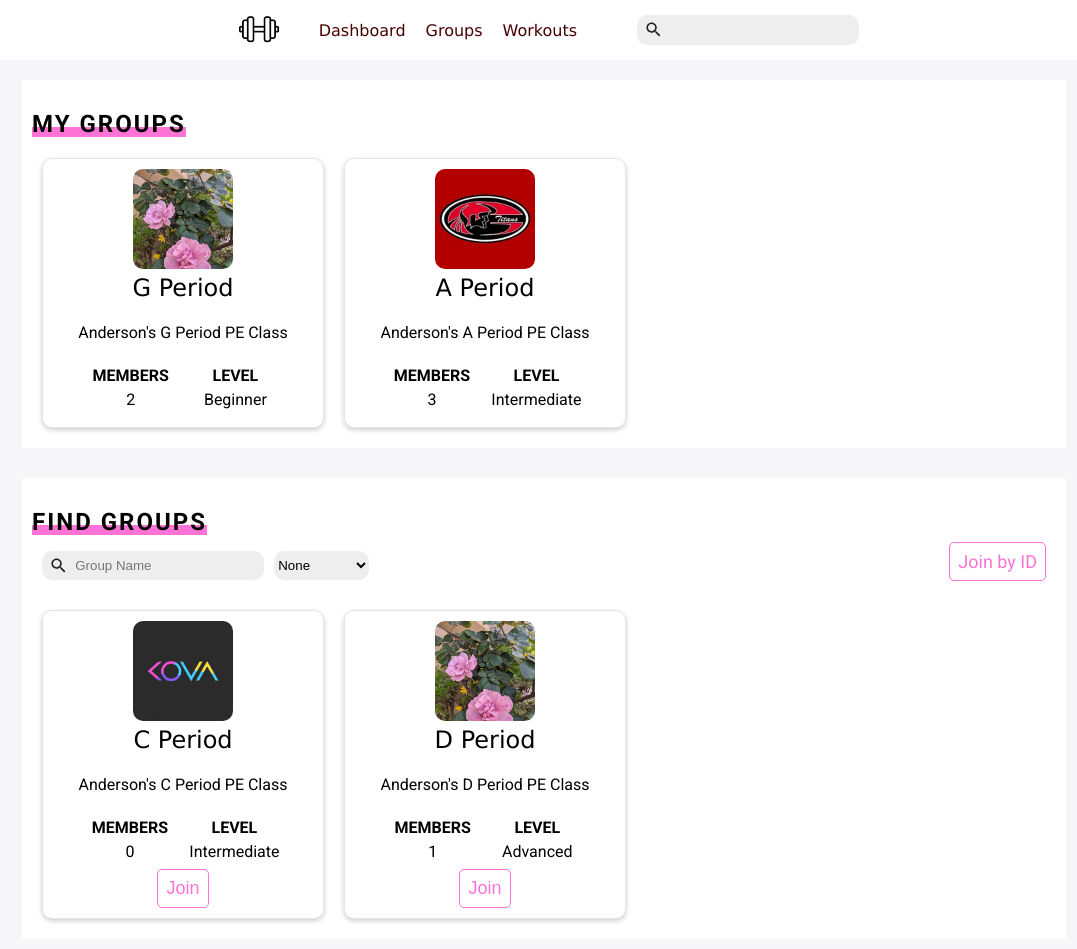
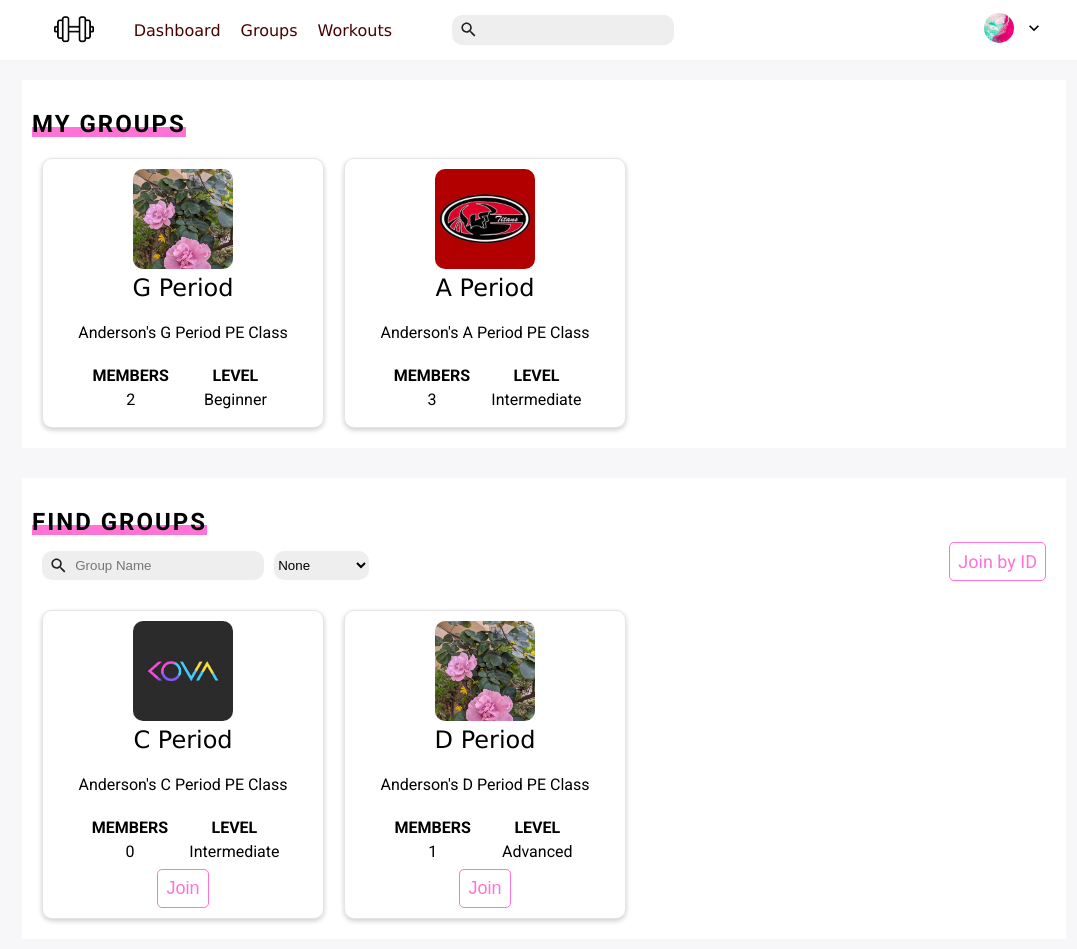
Before and after one commit to acrantel/fiitshare, a Next.js app: page /groups in a window 1280 px wide. Shown: the whole page, without its empty margins (96-1173 px from the left). Built offline with nearby package versions, Linux system fonts and the light colour scheme.

Commit message:
add profile nav to the header

```diff
--- a/components/header.js
+++ b/components/header.js
@@ -2,7 +2,10 @@ import React, { Component } from 'react';
 import Link from 'next/link'
 import styles from './header.module.css'
 import SearchBar from './search-bar.js'
+import {userData} from '../database/database.js'
+import {MdExpandMore} from 'react-icons/md'
 
+const USERID = 'user1';
 class Header extends React.Component {
     render() {
         return <div className={styles.header}>
@@ -12,8 +15,32 @@ class Header extends React.Component {
                 <Link href="/groups"><a className={styles.navElement}>Groups</a></Link>
                 <Link href="/workouts"><a className={styles.navElement}>Workouts</a></Link>
             </div>
+
             <SearchBar/>
+           <RightNavBar/>
         </div>
     }
 }
+
+class RightNavBar extends React.Component {
+    expandOnClick() {
+
+    }
+
+    render() {
+        return <div className={styles.rightNavBar}>
+                <Link href="/user/[userId]" as={`/user/${USERID}`}>
+                    <a><img className={styles.userImage} src={userData[USERID].picture} /></a>
+                </Link>
+            <div className={styles.dropdown}>
+                <MdExpandMore className={styles.arrowIcon} />
+                <div className={styles.dropdownContent}>
+                    <a className={styles.linkBox} href="#">Profile</a>
+                    <a  className={styles.linkBox} href="#">Sign out</a>
+                </div>
+            </div>
+        </div>
+    }
+}
+
 export default Header
--- a/components/header.module.css
+++ b/components/header.module.css
@@ -34,3 +34,60 @@
     flex-direction: row;
     align-items: center;
 }
+
+.rightNavBar {
+    display: inline-flex;
+    flex-direction: row;
+    margin-left: 300px;
+    align-items: center;
+    position:relative;
+}
+
+.userImage {
+    cursor: pointer;
+
+    margin:10px;
+    object-fit: cover;
+    width:30px;
+    height:30px;
+    border-radius: 125px;
+}
+
+.dropdown {
+}
+
+.dropdownContent {
+    display: none;
+    position: absolute;
+}
+
+.arrowIcon {
+    width: 20px;
+    height: 20px;
+}
+.arrowIcon:hover {
+    color: #ff73d7;
+    cursor: pointer;
+}
+
+.arrowIcon:hover + .dropdownContent {
+    display: flex;
+    background-color: white;
+    flex-direction: column;
+    width: fit-content;
+    box-shadow: 0 3px 3px rgba(0, 0, 0, 0.2);
+    border-style: none;
+}
+
+.dropdownContent a.linkBox {
+    display:flex;
+    background-color: white;
+}
+.dropdownContent a {
+    padding-top: 8px;
+    padding-bottom: 8px;
+    padding-left: 10px;
+    padding-right: 10px;
+    text-decoration: none;
+    color: black;
+}
```
